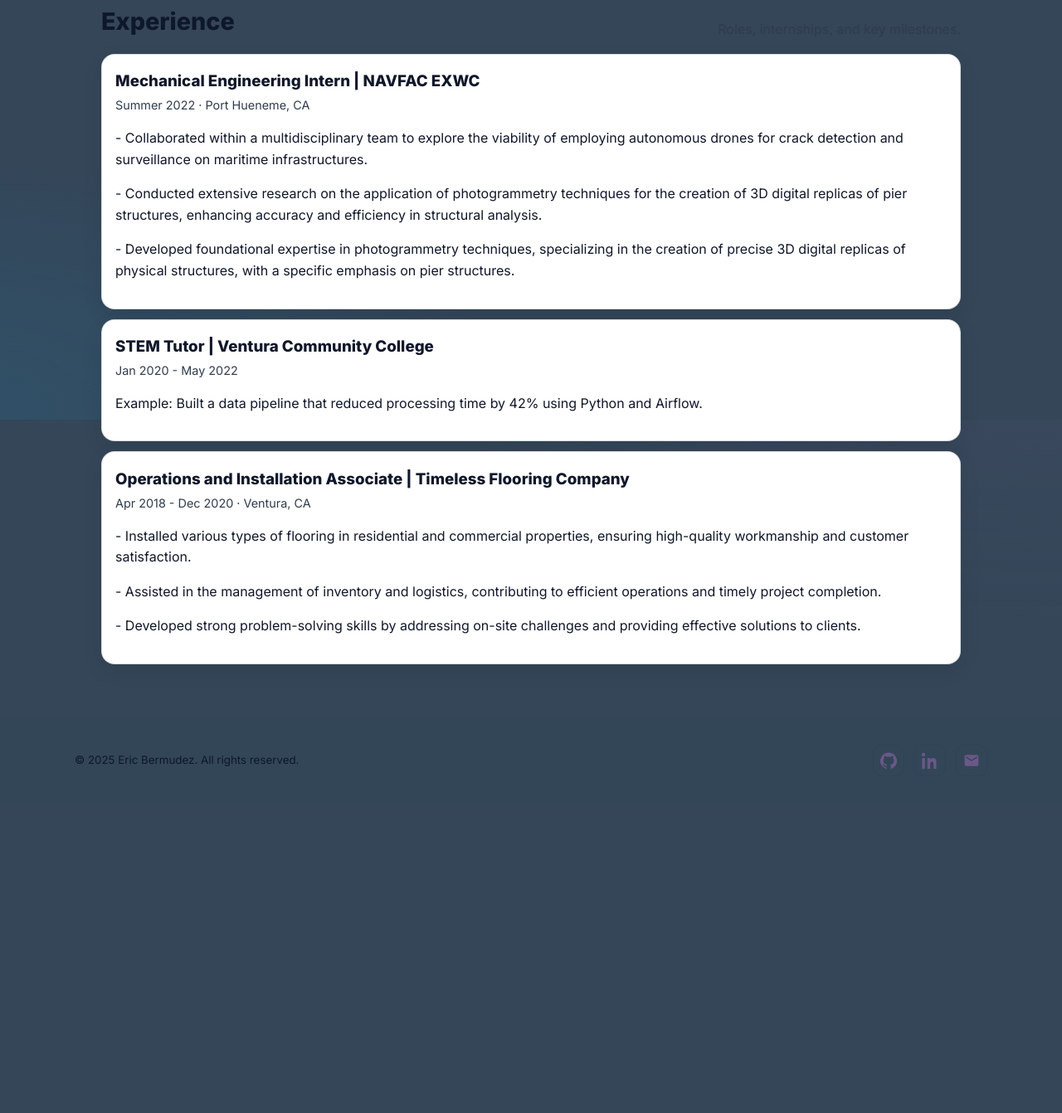
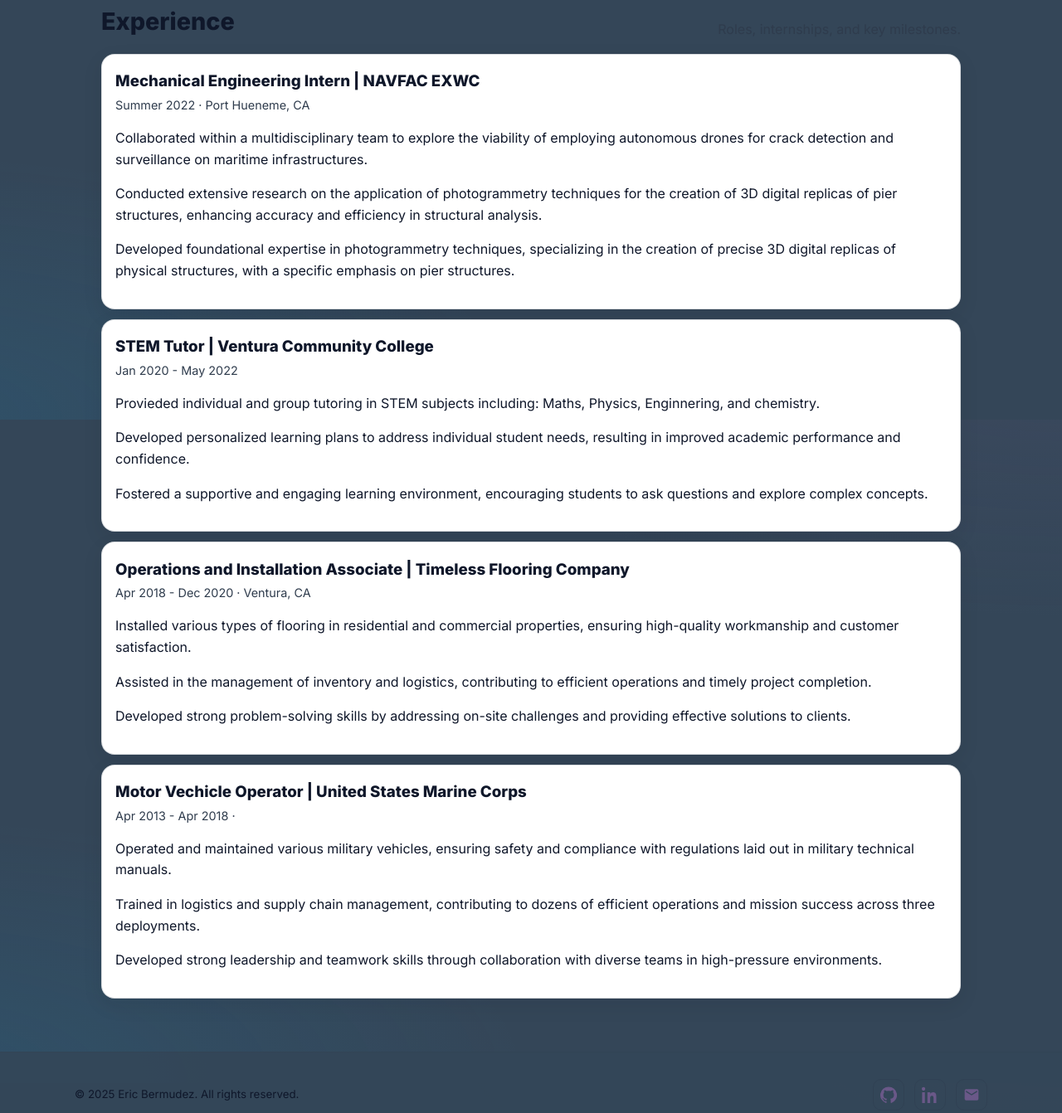
Before and after one commit to git-erbz/eportfolio, a plain HTML site: page index.html in a window 1280 px wide. Shown: the part 1894-3236 px from the top of the page at 83% size. Before the commit the page ends 2862 px from the top, so only its background shows below. Drawn offline with Linux system fonts and the light colour scheme.

Commit message:
Update index.html

```diff
--- a/index.html
+++ b/index.html
@@ -269,13 +269,13 @@
         <div class="item">
           <h3>Mechanical Engineering Intern |  NAVFAC EXWC</h3>
           <div class="meta">Summer 2022 · Port Hueneme,  CA</div>
-          <p>- Collaborated within a multidisciplinary team to explore the viability of employing
+          <p>Collaborated within a multidisciplinary team to explore the viability of employing
             autonomous drones for crack detection and surveillance on maritime
             infrastructures. </p>
-          <p>- Conducted extensive research on the application of photogrammetry techniques
+          <p>Conducted extensive research on the application of photogrammetry techniques
             for the creation of 3D digital replicas of pier structures, enhancing accuracy
             and efficiency in structural analysis.
-            </p>- Developed foundational expertise in photogrammetry techniques, specializing in
+            </p>Developed foundational expertise in photogrammetry techniques, specializing in
             the creation of precise 3D digital replicas of physical structures, with a specific
             emphasis on pier structures.
           </p>
@@ -284,19 +284,27 @@
         <div class="item">
           <h3>STEM Tutor |  Ventura Community College</h3>
           <div class="meta">Jan 2020 - May 2022</div>
-          <p>Example: Built a data pipeline that reduced processing time by 42% using Python and Airflow.</p>
+          <p>Provieded individual and group tutoring in STEM subjects including: Maths, Physics, Enginnering, and chemistry.</p>
+          <p>Developed personalized learning plans to address individual student needs, resulting in improved academic performance and confidence.</p>
+          <p>Fostered a supportive and engaging learning environment, encouraging students to ask questions and explore complex concepts.</p>
       </div>
 
        <div class="item">
           <h3> Operations and Installation Associate | Timeless Flooring Company</h3>
           <div class="meta">Apr 2018 - Dec 2020  · Ventura, CA</div>
-          <p>- Installed various types of flooring in residential and commercial properties, ensuring
+          <p>Installed various types of flooring in residential and commercial properties, ensuring
               high-quality workmanship and customer satisfaction.</p>
-          <p>- Assisted in the management of inventory and logistics, contributing to efficient operations
+          <p>Assisted in the management of inventory and logistics, contributing to efficient operations
               and timely project completion.</p>
-          <p>- Developed strong problem-solving skills by addressing on-site challenges and providing
+          <p>Developed strong problem-solving skills by addressing on-site challenges and providing
               effective solutions to clients.</p>
         </div>
+        <div class="item">
+          <h3>Motor Vechicle Operator |  United States Marine Corps</h3>
+          <div class="meta"> Apr 2013 - Apr 2018 ·</div>
+          <p>Operated and maintained various military vehicles, ensuring safety and compliance with regulations laid out in military technical manuals.</p>
+          <p>Trained in logistics and supply chain management, contributing to dozens of efficient operations and mission success across three deployments.</p>
+          <p>Developed strong leadership and teamwork skills through collaboration with diverse teams in high-pressure environments.</p>
     </section>
 
 
```
